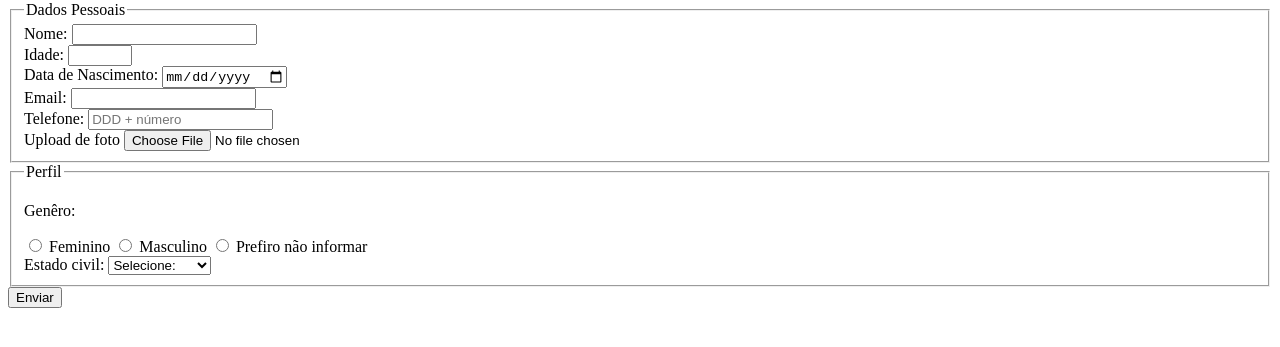
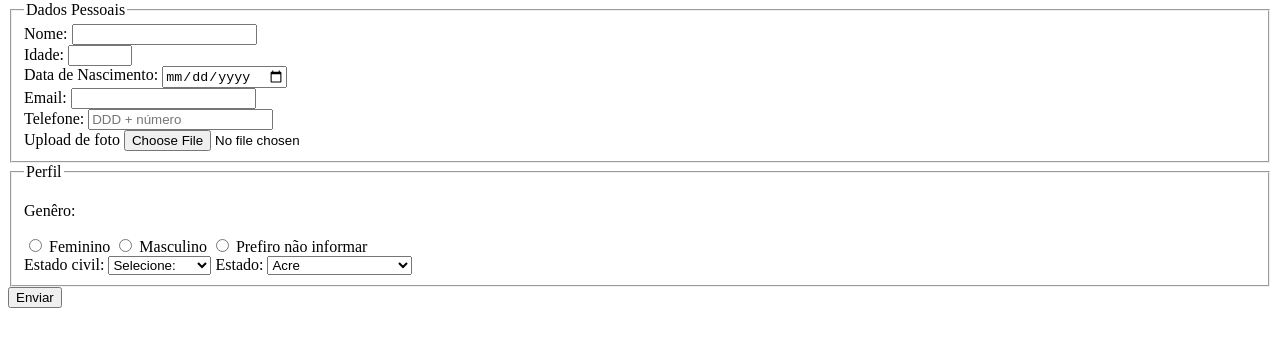
Before and after one commit to Juninalv/pesquisa-culturama, a plain HTML site: page index.html in a window 1280 px wide. Shown: the part 79-426 px from the top of the page. Drawn offline with Linux system fonts and the light colour scheme.

Commit message:
Adiciona o campo de estado

```diff
--- a/index.html
+++ b/index.html
@@ -58,6 +58,37 @@
                     <option value="União estável">União estável</option>
                 </select>
 
+                <label for="userState">Estado:</label>
+                <select name="userState" id="userState">
+                    <option value="Acre">Acre</option>
+                    <option value="Alagoas">Alagoas</option>
+                    <option value="Amapá">Amapá</option>
+                    <option value="Amazonas">Amazonas</option>
+                    <option value="Bahia">Bahia</option>
+                    <option value="Ceará">Ceará</option>
+                    <option value="Distrito Federal">Distrito Federal</option>
+                    <option value="Espirito Santo">Espirito Santo</option>
+                    <option value="Goiás">Goiás</option>
+                    <option value="Maranhão">Maranhão</option>
+                    <option value="Mato Grosso do Sul">Mato Grosso do Sul</option>
+                    <option value="Mato Grosso">Mato Grosso</option>
+                    <option value="Minas Gerais">Minas Gerais</option>
+                    <option value="Pará">Pará</option>
+                    <option value="Paraíba">Paraíba</option>
+                    <option value="Paraná">Paraná</option>
+                    <option value="Pernambuco">Pernambuco</option>
+                    <option value="Piauí">Piauí</option>
+                    <option value="Rio de Janeiro">Rio de Janeiro</option>
+                    <option value="Rio Grande do Norte">Rio Grande do Norte</option>
+                    <option value="Rio Grande do Sul">Rio Grande do Sul</option>
+                    <option value="Rondônia">Rondônia</option>
+                    <option value="Roraima">Roraima</option>
+                    <option value="Santa Catarina">Santa Catarina</option>
+                    <option value="São Paulo">São Paulo</option>
+                    <option value="Sergipe">Sergipe</option>
+                    <option value="Tocantins">Tocantins</option>
+                </select>
+
             </fieldset>
             <button type="submit">Enviar</button>
         </form>
```
